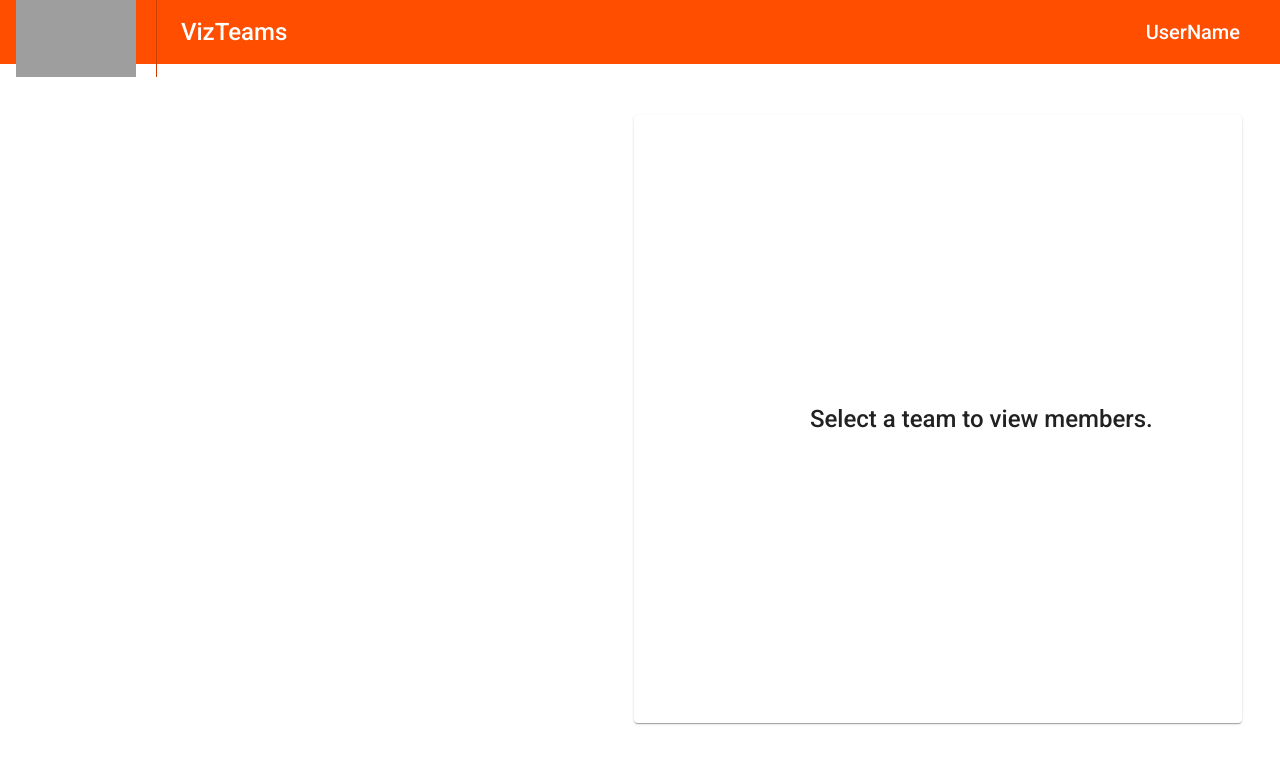
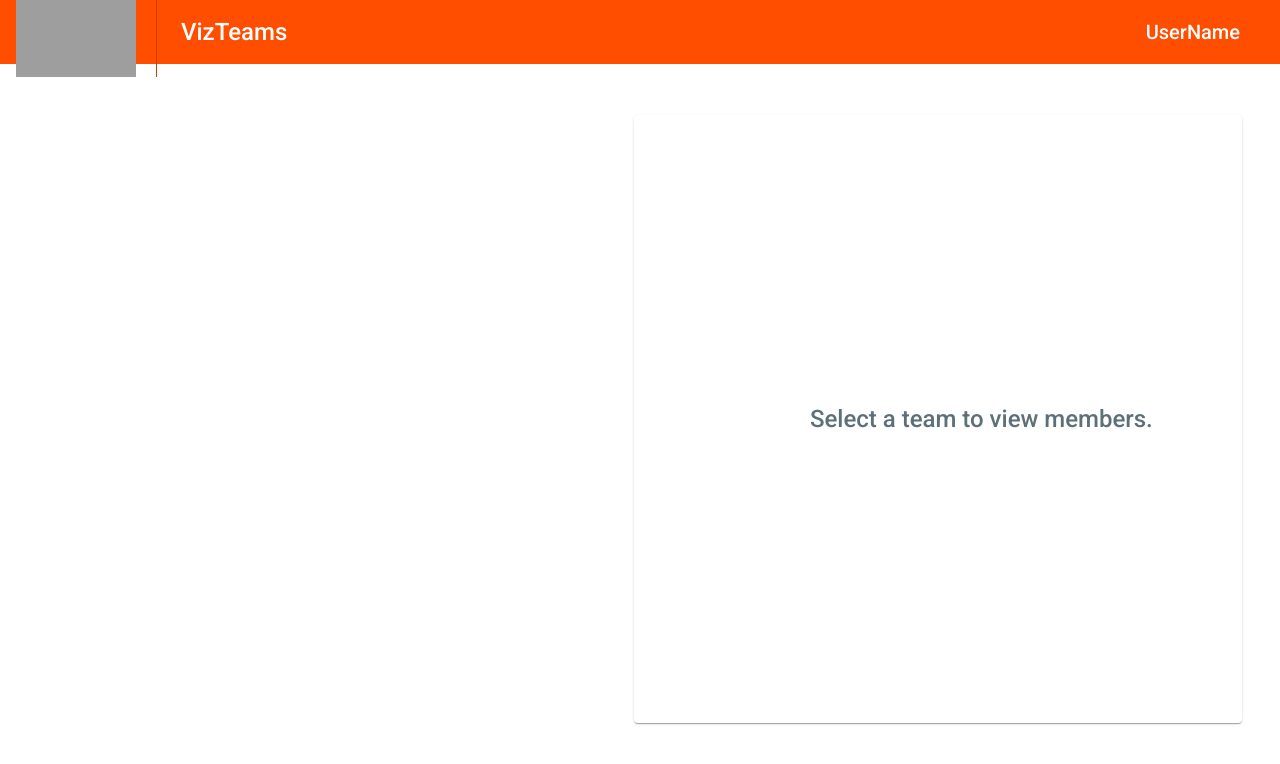
Before and after one commit to codelabsone/2020-viz-teams-tracker-front, an Angular app: page / in a window 1280 px wide. Shown: the top 764 px of the page. Built offline with nearby package versions, Linux system fonts and the light colour scheme; grey boxes are pictures that could not be loaded.

Commit message:
changing font color in team component title

```diff
--- a/src/app/team-container/team-container.component.scss
+++ b/src/app/team-container/team-container.component.scss
@@ -1,3 +1,6 @@
+@import "./src/variables.scss";
+
+
 mat-card {
   margin-right: 3vw;
   margin-top: 4vw;
@@ -14,4 +17,5 @@ mat-card-title {
   -ms-transform: translateY(-50%);
   transform: translateY(-50%);
   overflow: hidden;
+  color: $viz-grey;
 }
--- a/src/styles.scss
+++ b/src/styles.scss
@@ -1,6 +1,7 @@
 /* You can add global styles to this file, and also import other style files */
 
-@import "./variables.scss";
+@import "./src/variables.scss";
+
 
 html, body { height: 100%; }
 body { margin: 0; font-family: Roboto, "Helvetica Neue", sans-serif; color: $viz-grey }
```
